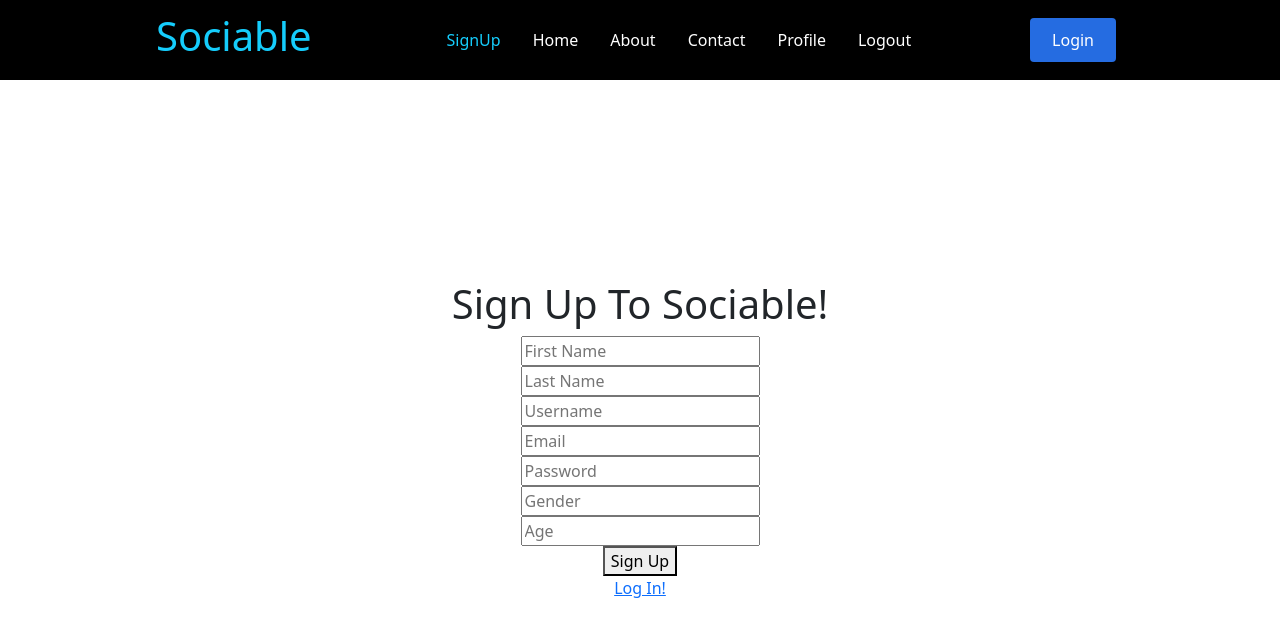
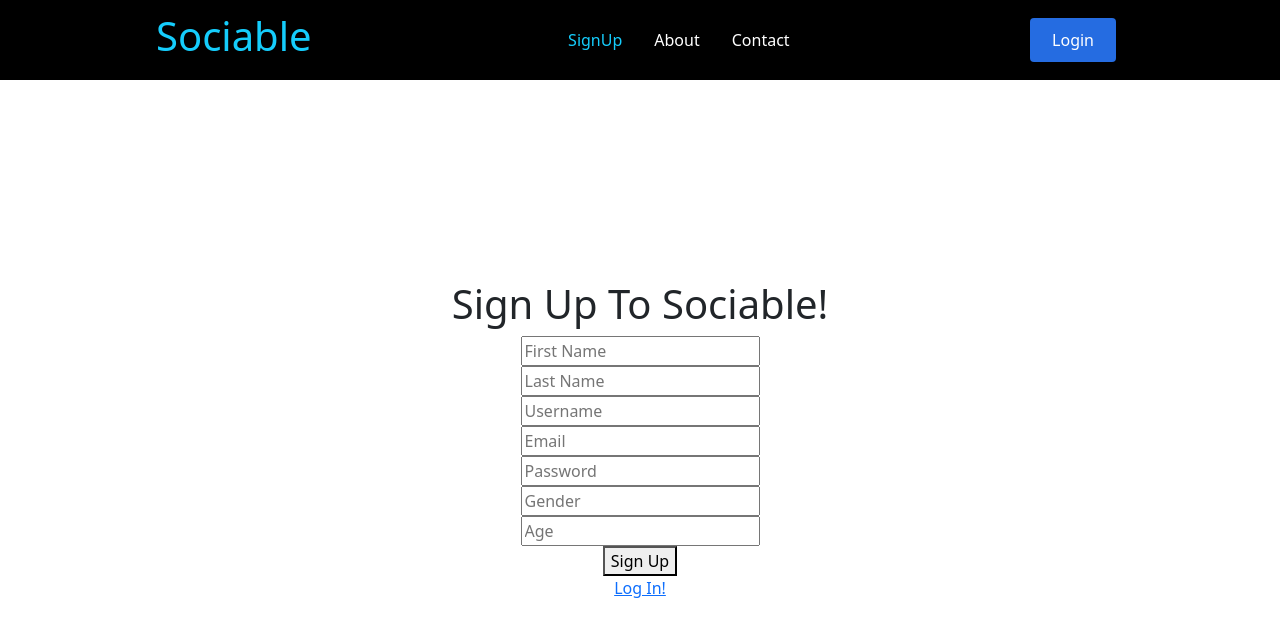
Before and after one commit to Murad013/sociable, a React (Create React App) app: page / in a window 1280 px wide. Shown: the top 636 px of the page. Built offline with nearby package versions, Linux system fonts and the light colour scheme.

Commit message:
adding navbar fixes, still need to fix useEffect issue to render navbar upon logging in/out

```diff
--- a/src/App.js
+++ b/src/App.js
@@ -12,10 +12,10 @@ import Profile from "./components/profile";
 
 
 function App() {
-
         return (
           <>
           <Router>
+            <div className="App">
             <Navbar/>
             <Routes>
                 <Route path="/" element={<SignUp />} />
@@ -26,9 +26,9 @@ function App() {
                 <Route path='/about' element={<About/>} />
                 <Route path='/contact' element={<Contact/>} />
             </Routes>
+            </div>
           </Router>
           </>
-
      );
 }
 
--- a/src/components/Navbar/Navbar.js
+++ b/src/components/Navbar/Navbar.js
@@ -1,33 +1,34 @@
 import React, { useEffect, useState } from 'react';
 import {Nav, NavLink, Bars, NavMenu, NavBtn, NavBtnLink} from './navbarElements'
 import Cookies from 'universal-cookie';
-import { useNavigate } from "react-router-dom";
+
+const Navbar = () => {
+
+     const [cookie, setCookie] = useState('');
 
      function logout () {
           const cookies = new Cookies();
           cookies.remove('token');
      }
 
-const Navbar = () => {
-
-     const [cookie, setCookie] = useState('')
+     function createCookie() {
+          const cookies = new Cookies();
+          return setCookie(cookies.get('token'));
+     }
 
      useEffect(() => {
-          const cookies = new Cookies();
-          setCookie(cookies.get('token'))
-     },[]);
+          createCookie();
+     },[cookie]);
 
      return (
           <>
+          {cookie ?
                     <Nav>
-               <NavLink to = '/'>
+                         <NavLink to = '/home'>
                               <h1>Sociable</h1>
                          </NavLink>
                          <Bars />
                          <NavMenu>
-                    <NavLink to = "/">
-                         SignUp
-                    </NavLink>
                               <NavLink to = "/home">
                                    Home
                               </NavLink>
@@ -40,17 +41,33 @@ const Navbar = () => {
                               <NavLink to = "/userProfile">
                                    Profile
                               </NavLink>
-                    <NavLink onClick={logout} to = "/login">
-                         Logout
+                         </NavMenu>
+                         <NavBtn onClick={logout}>
+                              <NavBtnLink to='/login'>Logout</NavBtnLink>
+                         </NavBtn>
+                    </Nav>
+                    :
+                    <Nav>
+                         <NavLink to = '/'>
+                              <h1>Sociable</h1>
+                         </NavLink>
+                         <Bars />
+                         <NavMenu>
+                              <NavLink to = "/">
+                                   SignUp
+                              </NavLink>
+                              <NavLink to = "/about">
+                                   About
+                              </NavLink>
+                              <NavLink to = "/contact">
+                                   Contact
                               </NavLink>
                          </NavMenu>
-               {cookie ?
-                         ''
-                         : <NavBtn>
+                         <NavBtn>
                          <NavBtnLink to='/login'>Login</NavBtnLink>
-                         </NavBtn>}
-
+                         </NavBtn>
                     </Nav>
+          }
           </>
      );
 };
--- a/src/components/login.js
+++ b/src/components/login.js
@@ -20,7 +20,6 @@ function Login() {
             withCredentials: true
           }).then((data) => {
             const cookies = new Cookies();
-            console.log(data)
             cookies.set('token',data.data.token);
             swal(`Success!`,"Welcome Back!", "success");
             navigate('/home', { replace: true })
--- a/src/components/profile.js
+++ b/src/components/profile.js
@@ -6,12 +6,13 @@ import '../styles/profile.css';
 
 function Profile() {
     //const navigate = useNavigate();
+    const [profile, setProfile] = useState([]);
+    const [users, setUser] = useState([]);
+    const [posts, setPosts] = useState([]);
     const [body, setBody] = useState('');
     const [bio, setBio] = useState('');
     const [pfp, setPfp] = useState([]);
-    const [posts, setPosts] = useState([]);
-    const [users, setUser] = useState([]);
-    const [profile, setProfile] = useState([]);
+    const [cookie, setCookie] = useState('');
 
     const addProfileInfo = () => {
      Axios.post('http://localhost:3001/api/users/profile',
@@ -36,12 +37,12 @@ function Profile() {
       Axios.patch('http://localhost:3001/api/users/profile',
       {bio: bio},
       {
-        method: 'PATCH',
-        mode: 'no-cors',
-        headers: {
-          'Access-Control-Allow-Origin': '*',
-          'Content-Type': 'application/json',
-        },
+      method: 'POST',
+      mode: 'no-cors',
+      headers: {
+        'Access-Control-Allow-Origin': '*',
+        'Content-Type': 'application/json',
+      },
       withCredentials: true}
       ).then(() => {
           swal(`Success!`,"Profile Updated!", "success");
```
Also changed, not shown: 1 other file (tests, documents, lock files or other folders). Lines whose indentation alone changed are shown as unchanged.
